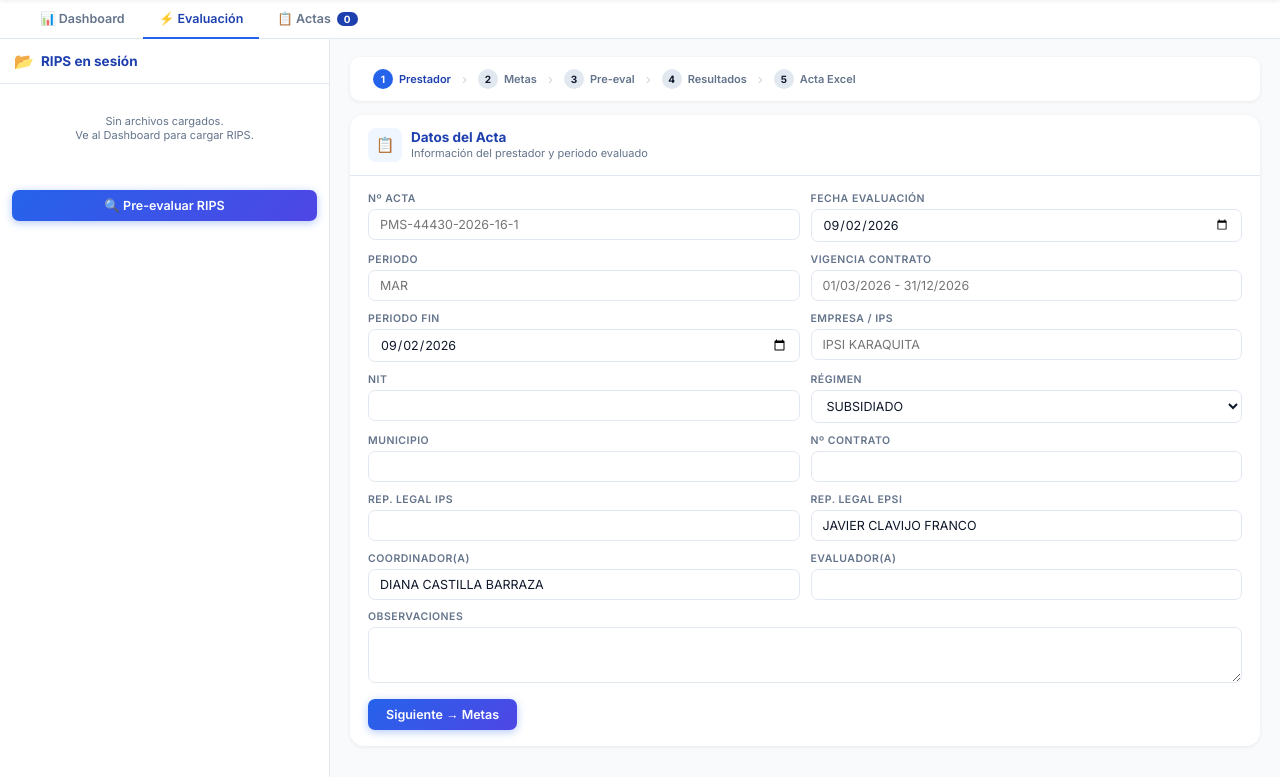
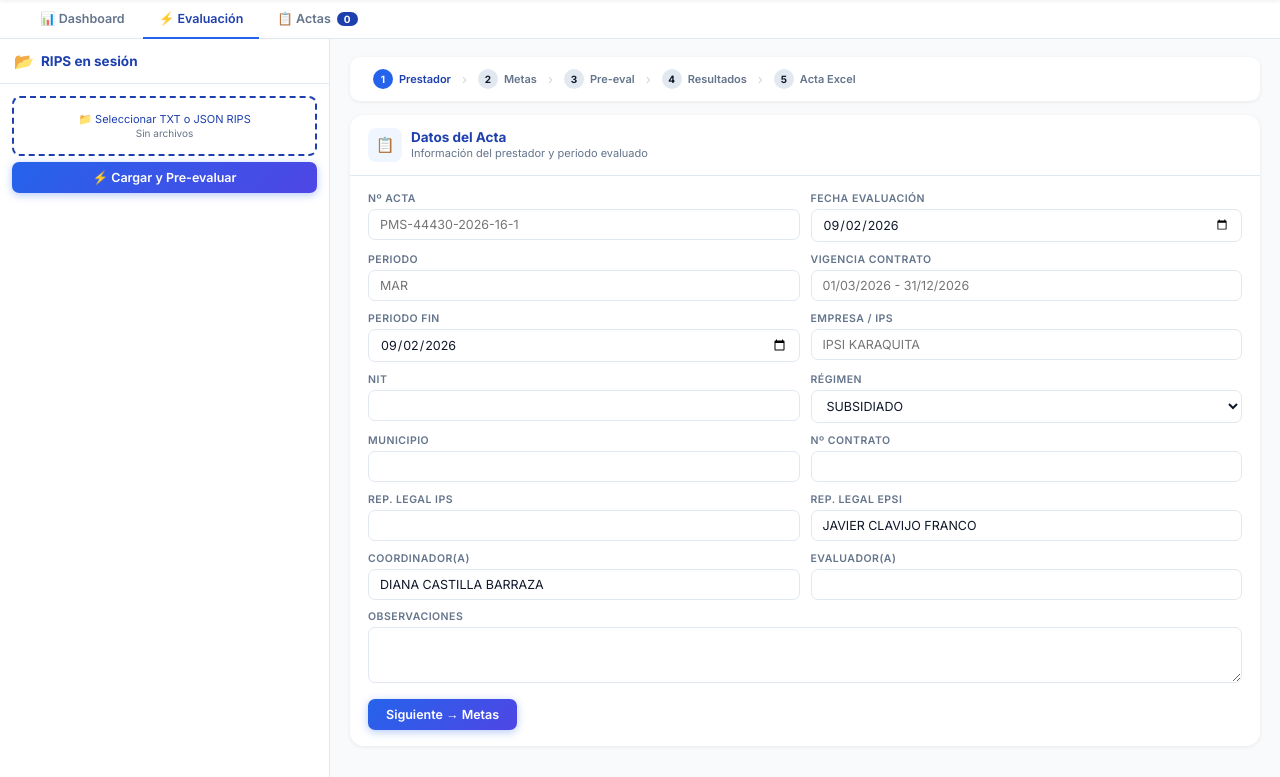
Before and after one commit to chuvanegas/evaluador-3280, a Flask app: page / in a window 1280 px wide, after a click on "⚡ Evaluación". Shown: the part 58-835 px from the top of the page. Run offline with Flask 3, Linux system fonts and the light colour scheme; the visitor is signed in with stand-in values (Sample User, id 1); data that the repository does not hold is empty.

Commit message:
feat: carga rápida de RIPS directamente desde sidebar de Evaluación (sin pasar por Dashboard)

```diff
--- a/webapp/templates/index.html
+++ b/webapp/templates/index.html
@@ -362,11 +362,23 @@ html.dark .it-btn.active{color:var(--azul2)}
   <div class="panel-left">
     <div class="pl-header"><span>📂</span><div class="pl-title">RIPS en sesión</div></div>
     <div style="padding:12px;display:flex;flex-direction:column;gap:8px">
-      <div id="eval-rips-resumen" style="font-size:11px;color:var(--gris3);text-align:center;padding:18px 10px">
-        Sin archivos cargados.<br>Ve al Dashboard para cargar RIPS.
+      <!-- Zona carga rápida (visible solo si no hay archivos) -->
+      <div id="eval-rips-upload" style="display:none;flex-direction:column;gap:6px">
+        <label for="eval-rips-input" style="display:block;border:2px dashed var(--azul);border-radius:8px;padding:14px 10px;text-align:center;cursor:pointer;font-size:11px;color:var(--azul)">
+          📁 Seleccionar TXT o JSON RIPS<br>
+          <span id="eval-rips-label" style="font-size:10px;color:var(--gris3)">Sin archivos</span>
+        </label>
+        <input type="file" id="eval-rips-input" multiple accept=".txt,.json" style="display:none" onchange="evalRipsSeleccionar(this.files)">
+        <button class="btn btn-primary" style="width:100%;justify-content:center" onclick="evalCargarYPreevaluar()">
+          ⚡ Cargar y Pre-evaluar
+        </button>
+      </div>
+      <!-- Resumen cuando ya hay archivos cargados -->
+      <div id="eval-rips-resumen" style="font-size:11px;color:var(--gris3);text-align:center;padding:8px 0;display:none">
+        Sin archivos cargados.
       </div>
       <div class="cob-grid" id="cob-grid"></div>
-      <button class="btn btn-primary" style="width:100%;justify-content:center;margin-top:4px" onclick="preevaluar()">
+      <button id="btn-preevaluar" class="btn btn-primary" style="width:100%;justify-content:center;margin-top:4px;display:none" onclick="preevaluar()">
         🔍 Pre-evaluar RIPS
       </button>
       <div id="preeval-status" style="font-size:10.5px;color:var(--gris3);text-align:center"></div>
@@ -1030,6 +1042,7 @@ function switchTab(e,id){
   document.querySelectorAll(".tab-content").forEach(p=>p.classList.remove("active"));
   e.target.closest(".nav-tab").classList.add("active");
   document.getElementById(id).classList.add("active");
+  if(id==='tab-evaluacion') _evalSidebarSync();
 }
 
 function switchInnerTab(e,id){
@@ -1569,6 +1582,36 @@ function _preAgregar(archivos,usuariosGrupos){
     for(const[nombre,s] of Object.entries(nombres)) counts['__med_nombres'][g][nombre]=s.size;
   }
   return counts;
+}
+
+// Actualiza sidebar de Evaluación según si hay archivos cargados
+function _evalSidebarSync(){
+  const tieneArchivos=window._ripsDatos&&Object.keys(window._ripsDatos).length>0;
+  document.getElementById('eval-rips-upload').style.display=tieneArchivos?'none':'flex';
+  document.getElementById('eval-rips-resumen').style.display=tieneArchivos?'block':'none';
+  document.getElementById('btn-preevaluar').style.display=tieneArchivos?'block':'none';
+  if(tieneArchivos){
+    const secs=Object.entries(window._ripsDatos).map(([k,v])=>`${k}: ${v.length}`).join(' · ');
+    document.getElementById('eval-rips-resumen').textContent=secs;
+  }
+}
+
+let _evalFiles=[];
+function evalRipsSeleccionar(files){
+  for(const f of files){
+    if(!_evalFiles.find(x=>x.name===f.name)) _evalFiles.push(f);
+  }
+  document.getElementById('eval-rips-label').textContent=`${_evalFiles.length} archivo(s) seleccionado(s)`;
+}
+
+async function evalCargarYPreevaluar(){
+  if(!_evalFiles.length){alert('Selecciona al menos un archivo TXT o JSON.');return;}
+  // Reusar la misma lógica del Dashboard
+  _dashFiles=[..._evalFiles];
+  await dashProcesarRIPS();
+  _evalFiles=[];
+  document.getElementById('eval-rips-label').textContent='Sin archivos';
+  document.getElementById('eval-rips-input').value='';
 }
 
 async function preevaluar(){
@@ -2968,6 +3011,7 @@ async function dashProcesarRIPS(){
     // Guardar archivos y detalle de usuarios en memoria del browser para pre-evaluación
     window._ripsDatos=archivos;
     window._usuariosDetalle=usuarios_detalle;
+    _evalSidebarSync();
     // Solo enviar el resumen compacto al servidor (NO los archivos completos)
     const r=await fetch('/api/procesar-rips',{method:'POST',
       headers:{'Content-Type':'application/json'},
@@ -3120,6 +3164,7 @@ function dashIrEvaluacion(){
   document.getElementById('tab-evaluacion').classList.add('active');
   document.querySelectorAll('.nav-tab').forEach(b=>b.classList.remove('active'));
   document.querySelectorAll('.nav-tab').forEach(b=>{if(b.textContent.includes('Evaluación'))b.classList.add('active');});
+  _evalSidebarSync();
   goStep(3);
   preevaluar();
 }
```
